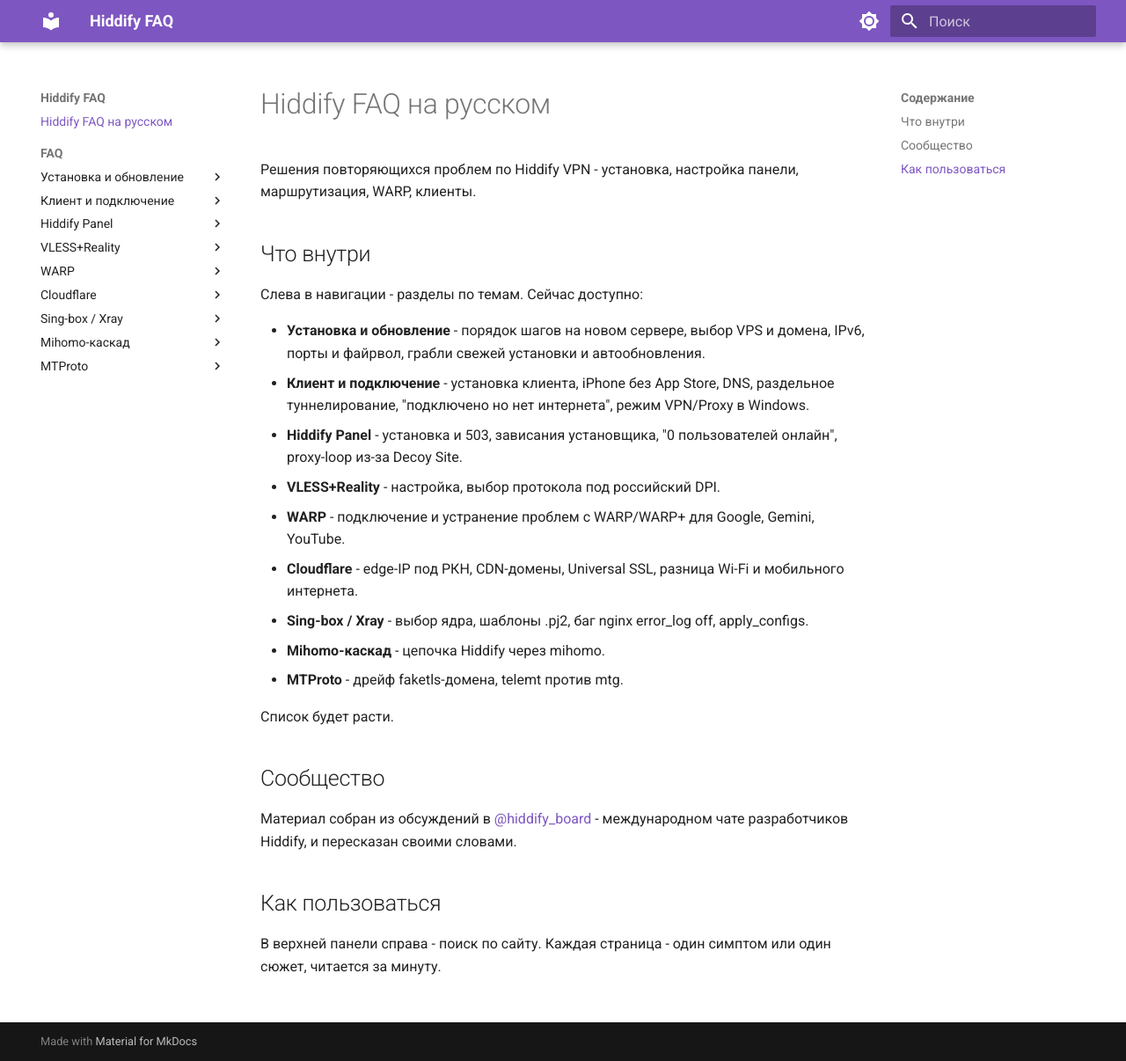
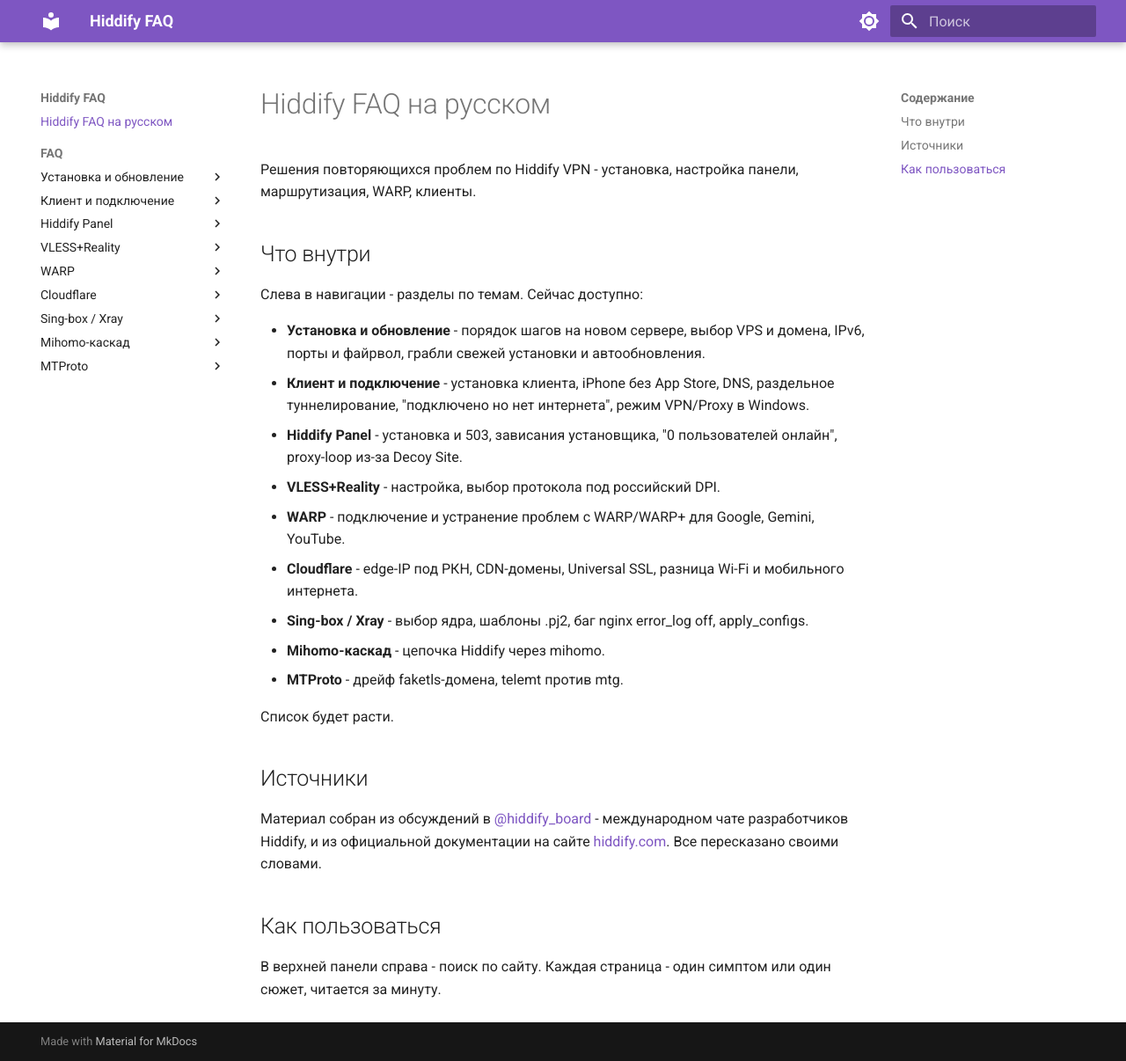
Before and after one commit to dewil/hiddify-faq, an MkDocs documentation site: the page built from docs/index.md, in a window 1280 px wide and 1206 px high. Shown: the whole window at 88% size. Built offline with MkDocs 1.6.1 and Material for MkDocs 9.7.7, drawn with Linux system fonts in a browser that asks for light colours.

Commit message:
Главная: раздел Источники + официальный сайт hiddify.com

```diff
--- a/docs/index.md
+++ b/docs/index.md
@@ -18,9 +18,9 @@
 
 Список будет расти.
 
-## Сообщество
+## Источники
 
-Материал собран из обсуждений в [@hiddify_board](https://t.me/hiddify_board) - международном чате разработчиков Hiddify, и пересказан своими словами.
+Материал собран из обсуждений в [@hiddify_board](https://t.me/hiddify_board) - международном чате разработчиков Hiddify, и из официальной документации на сайте [hiddify.com](https://hiddify.com/). Все пересказано своими словами.
 
 ## Как пользоваться
 
```
